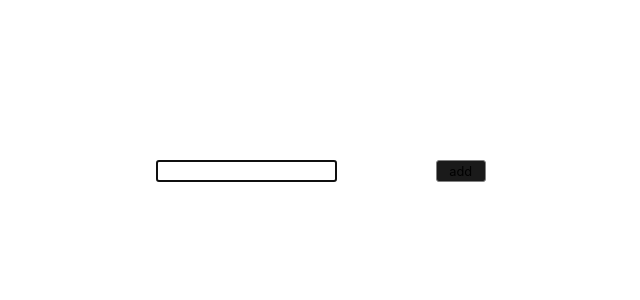
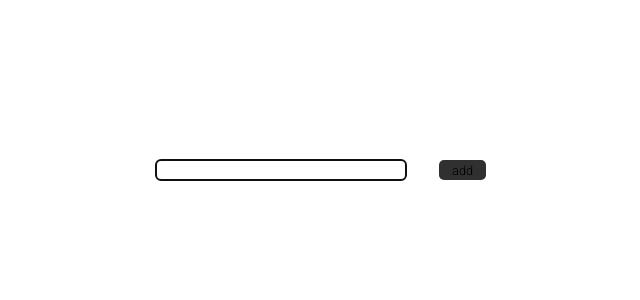
Before and after one commit to booi-dev/todo-redux-app, a React (Vite) app: page / in a window 1280 px wide. Shown: the top 300 px of the page, without its empty margins (319-959 px from the left). Built offline with nearby package versions, Linux system fonts and the light colour scheme.

Commit message:
Import google roboto font

```diff
--- a/src/App.css
+++ b/src/App.css
@@ -1,6 +1,8 @@
 :root {
-  --bg-card-1: #363636;
-  --bg-card-2: #373636;
+  --bg-card-1: #4e4e4e;
+  --bg-card-2: #303030;
+
+  --bg-card-wht-1: #303030;
 }
 
 #root {
--- a/src/components/todoForm.css
+++ b/src/components/todoForm.css
@@ -4,13 +4,23 @@
   gap: 10%;
 }
 
+.form input {
+  border-radius: 5px;
+  border: none;
+  width: 100%;
+}
+
+.form input:hover {
+  background-color: var(--bg-card-2);
+}
+
 .form button {
-  border-radius: 3px;
-  border: 1px solid grey;
+  border-radius: 5px;
+  border: none;
   padding: 0.2em 1em;
   font-size: 0.8em;
   font-family: inherit;
-  background-color: #1a1a1a;
+  background-color: var(--bg-card-wht-1);
   cursor: pointer;
   transition: border-color 0.25s;
 }
--- a/src/index.css
+++ b/src/index.css
@@ -1,3 +1,5 @@
+@import url("https://fonts.googleapis.com/css2?family=Roboto:ital,wght@0,100;0,300;1,100&display=swap");
+
 * {
   box-sizing: border-box;
   margin: 0;
@@ -5,13 +7,13 @@
 }
 
 :root {
-  font-family: Inter, Avenir, Helvetica, Arial, sans-serif;
+  font-family: "Roboto", sans-serif;
   font-size: 16px;
   line-height: 24px;
   font-weight: 400;
 
   color-scheme: light dark;
-  color: rgba(255, 255, 255, 0.87);
+  color: #cdcdcdde;
   background-color: #242424;
 
   font-synthesis: none;
```
